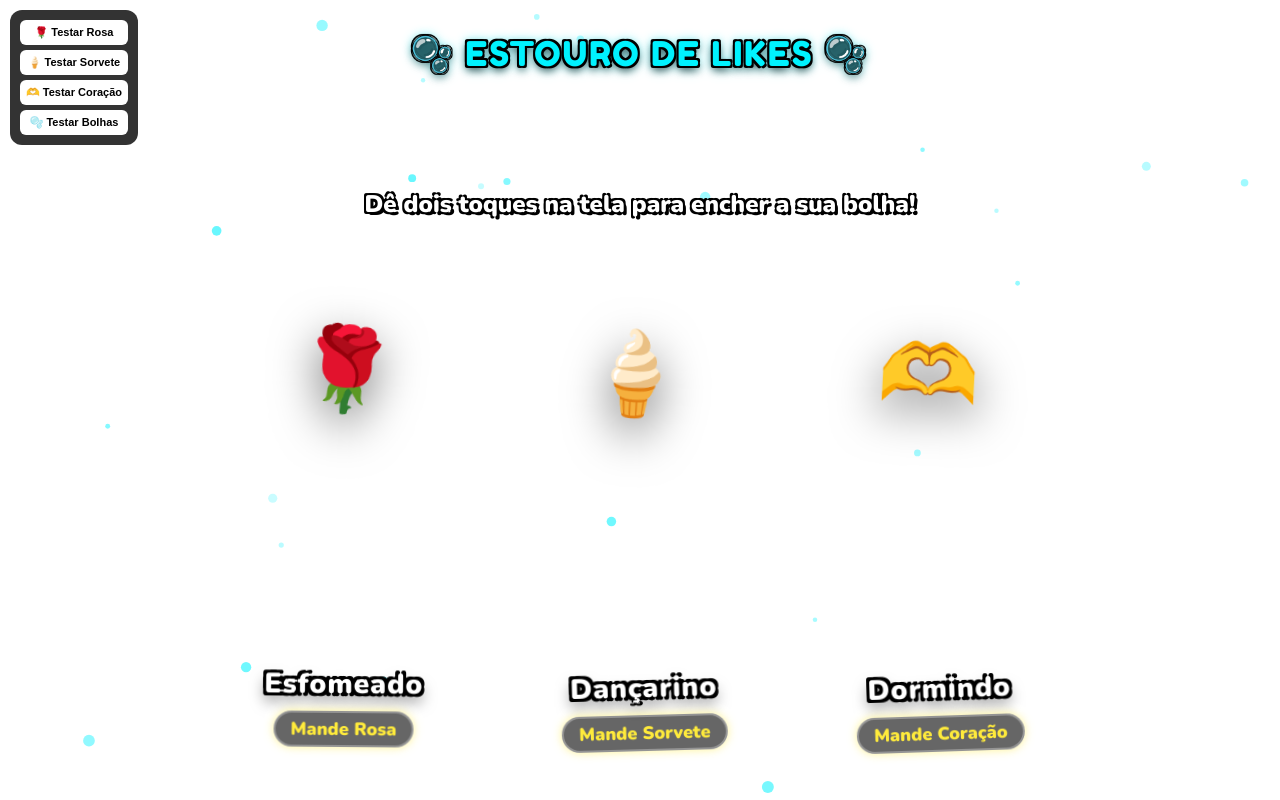
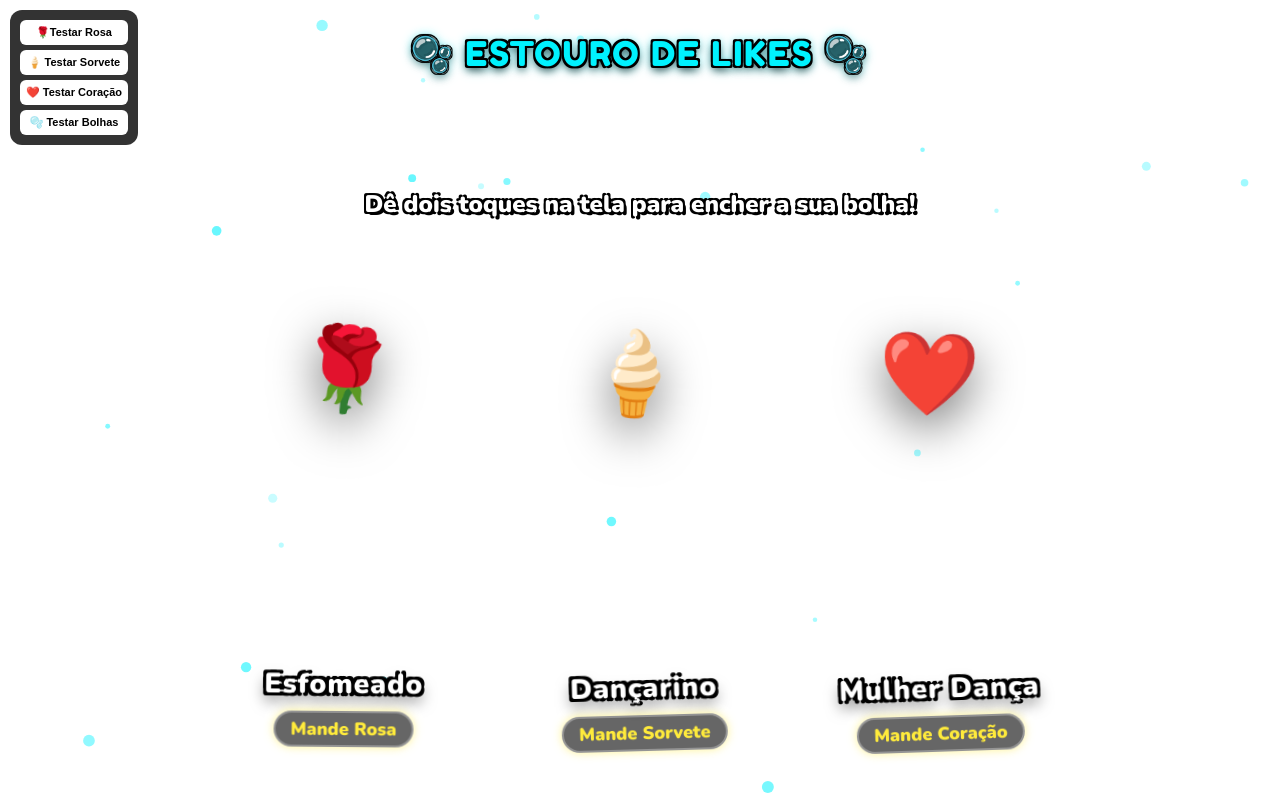
Before and after one commit to Nelsky1996/meu-jogo-live, a website: page public/index.html in a window 1280 px wide. Drawn offline with nearby package versions, Linux system fonts and the light colour scheme.

Commit message:
Update index.html

```diff
--- a/public/index.html
+++ b/public/index.html
@@ -218,9 +218,9 @@
     </div>
 
     <div class="test-panel" id="debug-panel">
-        <button class="test-btn" onclick="triggerAction(1, 'eat')">🌹 Testar Rosa</button>
+        <button class="test-btn" onclick="triggerAction(1, 'eat')">  🌹Testar Rosa</button>
         <button class="test-btn" onclick="triggerAction(2, 'dance')">🍦 Testar Sorvete</button>
-        <button class="test-btn" onclick="triggerAction(3, 'scare')">🫶 Testar Coração</button>
+        <button class="test-btn" onclick="triggerAction(3, 'scare')"> ❤️ Testar Coração</button>
         <button class="test-btn" onclick="testRanking()">🫧 Testar Bolhas</button>
     </div>
 
@@ -253,13 +253,13 @@
 
         <!-- Bebé 3 -->
         <div class="crib" id="crib-3">
-            <div class="gift-icon-display">🫶</div>
+            <div class="gift-icon-display">❤️</div>
             <div class="baby-container">
                 <video id="vid-3" class="source-video" src="/assets/bebe3.mp4" playsinline preload="auto" muted></video>
                 <canvas id="canvas-3" class="baby-canvas"></canvas>
             </div>
             <div class="info-card">
-                <div class="baby-name">Dormindo</div>
+                <div class="baby-name">Mulher Dança</div>
                 <div class="gift-hint">Mande Coração</div>
             </div>
         </div>
```
